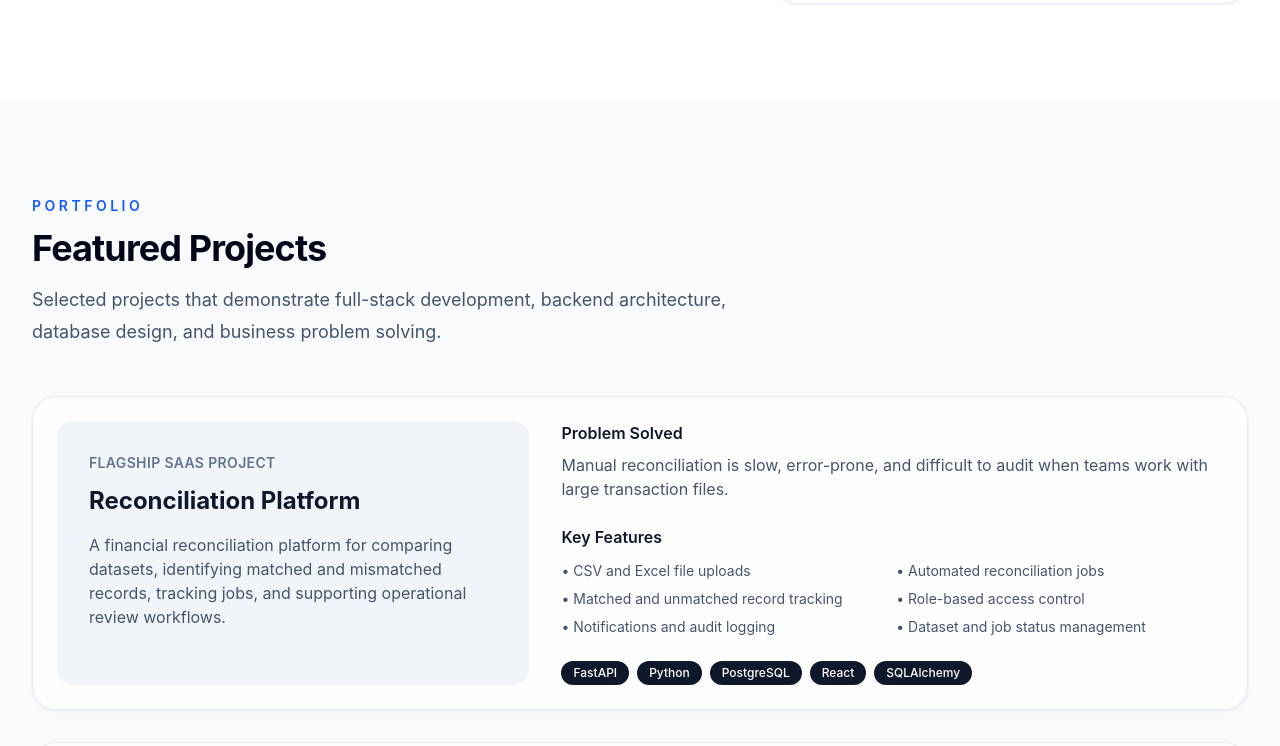
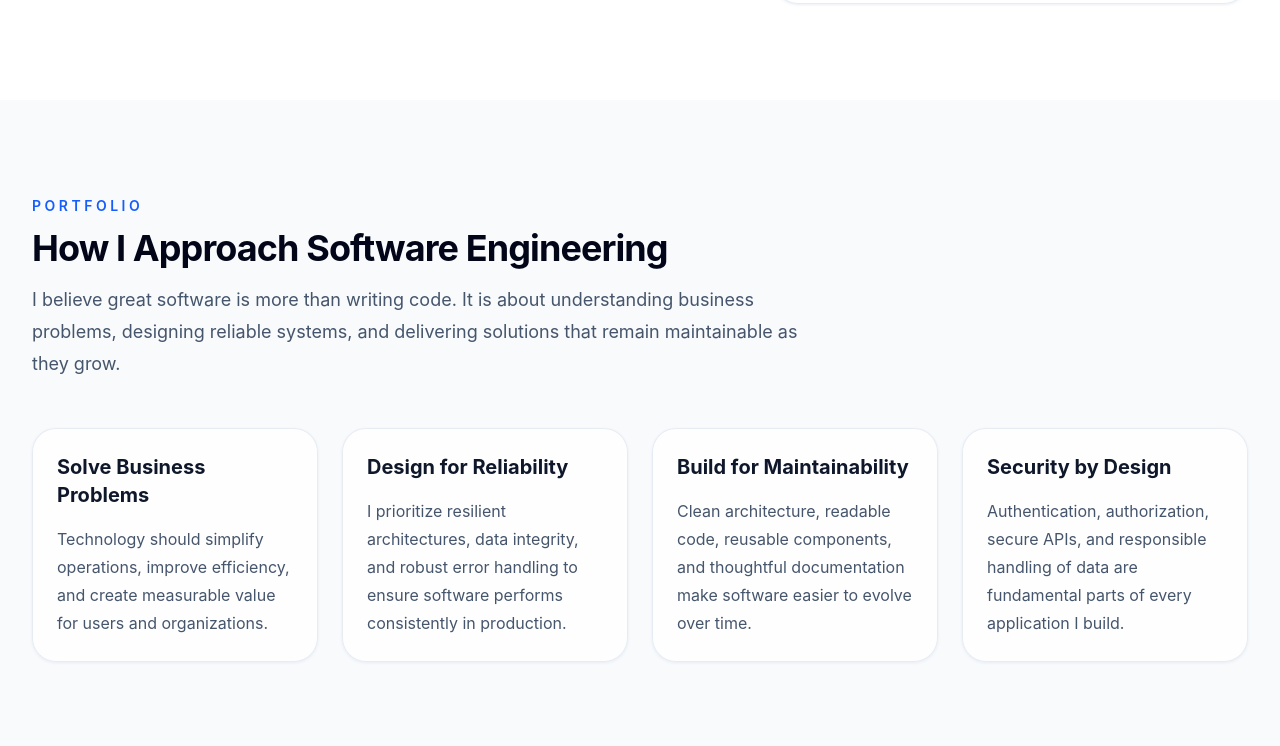
Before and after one commit to obibaadoma/derek-konadu, a React (Vite) app: page / in a window 1280 px wide. Shown: the part 1369-2115 px from the top of the page. Built offline with nearby package versions, Linux system fonts and the light colour scheme.

Commit message:
feat: add engineering philosophy section

```diff
--- a/src/App.tsx
+++ b/src/App.tsx
@@ -7,7 +7,7 @@ import Experience from "./components/sections/Experience";
 import Hero from "./components/sections/Hero";
 import Projects from "./components/sections/Projects";
 import Skills from "./components/sections/Skills";
-import Experience from "./components/sections/Experience";
+import Philosophy from "./components/sections/Philosophy";
 
 const App = () => {
   return (
@@ -16,10 +16,17 @@ const App = () => {
 
 <main>
       <Hero />
+
       <About />
+
+      <Philosophy />
+
       <Projects />
+
       <Skills />
+
       <Experience />
+
       <Contact />
     </main>
 
--- a/src/components/layout/Navbar.tsx
+++ b/src/components/layout/Navbar.tsx
@@ -4,6 +4,7 @@ import Container from "./Container";
 const navLinks = [
   { label: "Home", href: "#home" },
   { label: "About", href: "#about" },
+  { label: "Philosophy", href: "#philosophy" },
   { label: "Projects", href: "#projects" },
   { label: "Skills", href: "#skills" },
   { label: "Experience", href: "#experience" },
--- /dev/null
+++ b/src/components/sections/Philosophy.tsx
@@ -0,0 +1,30 @@
+import Container from "../layout/Container";
+import Card from "../ui/Card";
+import SectionTitle from "../ui/SectionTitle";
+import { philosophy } from "../../data";
+
+const Philosophy = () => {
+  return (
+    <section id="philosophy" className="bg-slate-50 py-24">
+      <Container>
+        <SectionTitle title={philosophy.title} subtitle={philosophy.intro} />
+
+        <div className="grid gap-6 md:grid-cols-2 xl:grid-cols-4">
+          {philosophy.principles.map((principle) => (
+            <Card key={principle.title}>
+              <h3 className="text-xl font-bold text-slate-900">
+                {principle.title}
+              </h3>
+
+              <p className="mt-4 leading-7 text-slate-600">
+                {principle.description}
+              </p>
+            </Card>
+          ))}
+        </div>
+      </Container>
+    </section>
+  );
+};
+
+export default Philosophy;
--- a/src/data/index.ts
+++ b/src/data/index.ts
@@ -3,3 +3,4 @@ export * from "./experience";
 export * from "./projects";
 export * from "./skills";
 export * from "./certifications";
+export * from "./philosophy";
--- /dev/null
+++ b/src/data/philosophy.ts
@@ -0,0 +1,29 @@
+export const philosophy = {
+  title: "How I Approach Software Engineering",
+
+  intro:
+    "I believe great software is more than writing code. It is about understanding business problems, designing reliable systems, and delivering solutions that remain maintainable as they grow.",
+
+  principles: [
+    {
+      title: "Solve Business Problems",
+      description:
+        "Technology should simplify operations, improve efficiency, and create measurable value for users and organizations.",
+    },
+    {
+      title: "Design for Reliability",
+      description:
+        "I prioritize resilient architectures, data integrity, and robust error handling to ensure software performs consistently in production.",
+    },
+    {
+      title: "Build for Maintainability",
+      description:
+        "Clean architecture, readable code, reusable components, and thoughtful documentation make software easier to evolve over time.",
+    },
+    {
+      title: "Security by Design",
+      description:
+        "Authentication, authorization, secure APIs, and responsible handling of data are fundamental parts of every application I build.",
+    },
+  ],
+};
```
Lines whose indentation alone changed are shown as unchanged.
